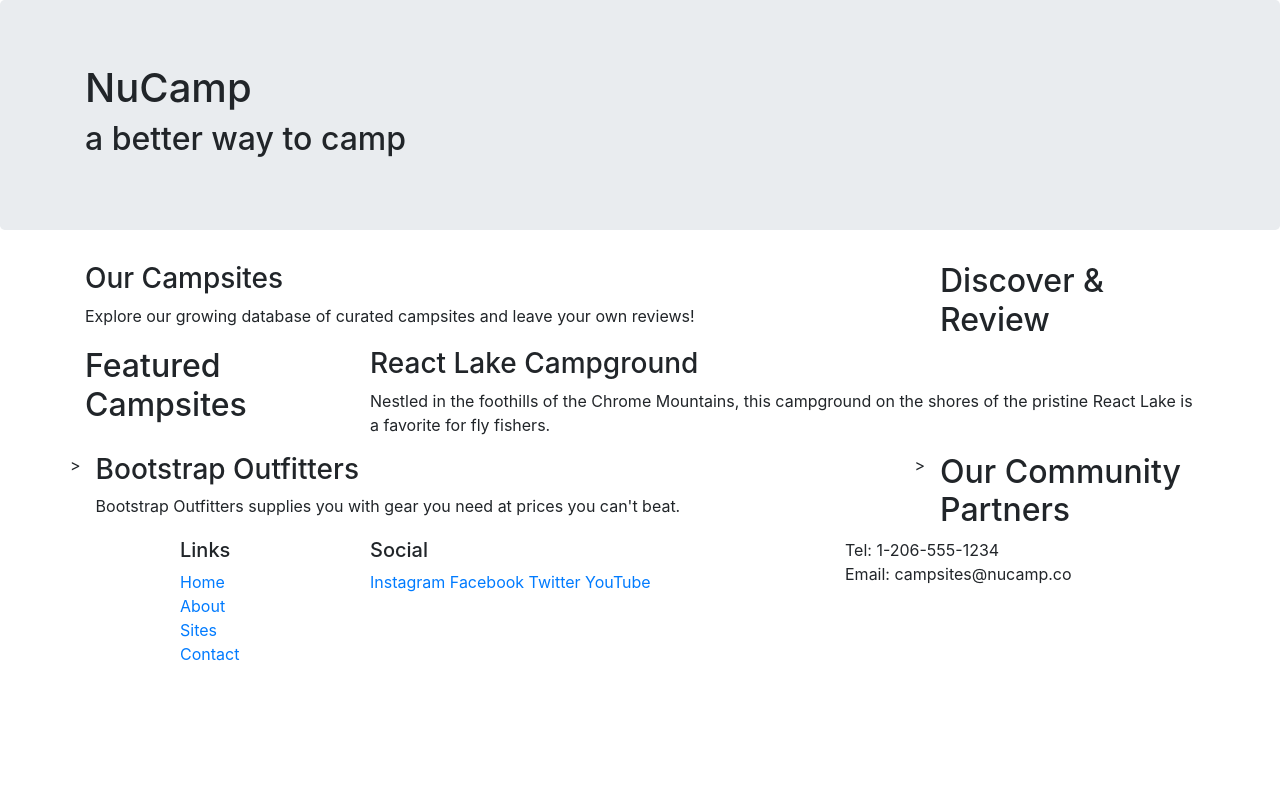
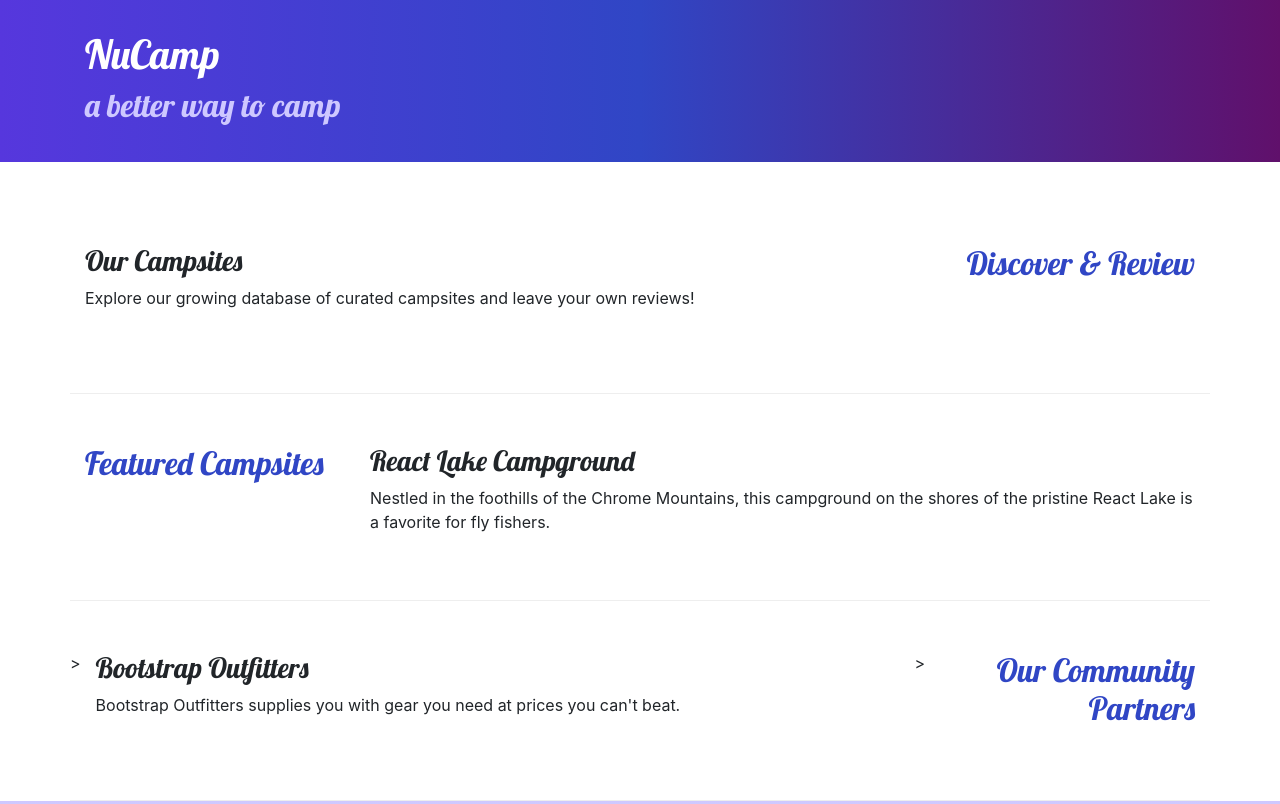
Before and after one commit to johndellMSFT/johndellNuCamp, a website: page index.html in a window 1280 px wide. Shown: the top 804 px of the page. Drawn offline with nearby package versions, Linux system fonts and the light colour scheme.

Commit message:
css changes

```diff
--- /dev/null
+++ b/css/styles.css
@@ -0,0 +1,32 @@
+body {
+    font-family: : "Opens Sans", sans-serif;
+}
+
+h1, h2, h3 {
+    font-family: "Lobster", cursive;
+}
+
+h2 {
+    color: #3046C5;
+}
+
+header h2 {
+    color: #CEC8FF
+}
+
+footer {
+    background-image: linear-gradient(#CEC8FF, white);
+    padding: 20px 0;
+}
+
+.jumbotron {
+    padding: 30px;
+    background-image: linear-gradient(to right, #5637DD, #3046C5, #60106B);
+    color: white;
+}
+
+.row-content {
+    padding: 50px 0;
+    border-bottom: 1px ridge;
+    min-height: 200px;
+}
--- a/index.html
+++ b/index.html
@@ -8,12 +8,16 @@
 
      <!-- Bootstrap CSS -->
      <link rel="stylesheet" href="node_modules/bootstrap/dist/css/bootstrap.min.css" />
+    <!-- Additional CSS must be placed after Bootstrap CSS -->
+    <link rel="stylesheet" href="https://fonts.googleapis.com/css?family=Lobster|Open+Sans" />
+    <link rel="stylesheet" href="css/styles.css" />
+
     <title>NuCamp: A Better Way To Camp</title>
 </head>
 
 <body>
 
-    <header class="jumbotron">
+    <header class="jumbotron jumbotron-fluid">
         <div class="container">
             <div class="row">
                 <div class="col">
@@ -24,9 +28,9 @@
     </header>
 
     <div class="container">
-    <div class="row">
+    <div class="row row-content align-items center">
         <div class="col-sm-4 order-sm-last col-md-3">
-            <h2>Discover & Review</h2>
+            <h2 class="text-sm-right">Discover & Review</h2>
         </div>
         <div class="col">
             <h3>Our Campsites</h3>
@@ -34,7 +38,7 @@
         </div>
     </div>
 
-    <div class="row">
+    <div class="row row-content align-items center">
         <div class="col-sm-4 col-md-3">
             <h2>Featured Campsites</h2>
         </div>
@@ -44,9 +48,9 @@
         </div>
     </div>
 
-    <div class="row">
+    <div class="row row-content align-items center">
         <div class="col-sm-4 order-sm-last col-md-3">
-            <h2>Our Community Partners</h2>
+            <h2 class="text-sm-right">Our Community Partners</h2>
         </div>>
         <div class="col">
             <h3>Bootstrap Outfitters</h3>
@@ -67,14 +71,14 @@
                         <li><a href="#">Contact</a></li>
                     </ul>
                 </div>
-                <div class="col-6 col-sm-5">
+                <div class="col-6 col-sm-5 text-center">
                     <h5>Social</h5>
                     <a href="http://instagram.com/">Instagram</a>
                     <a href="http://facebook.com/">Facebook</a>
                     <a href="http://twitter.com/">Twitter</a>
                     <a href="http://youtube.com/">YouTube</a>
                 </div>
-                <div class="col-sm-4">
+                <div class="col-sm-4 text-center">
                     Tel: 1-206-555-1234<br />
                     Email: campsites@nucamp.co
                  </div>
```
